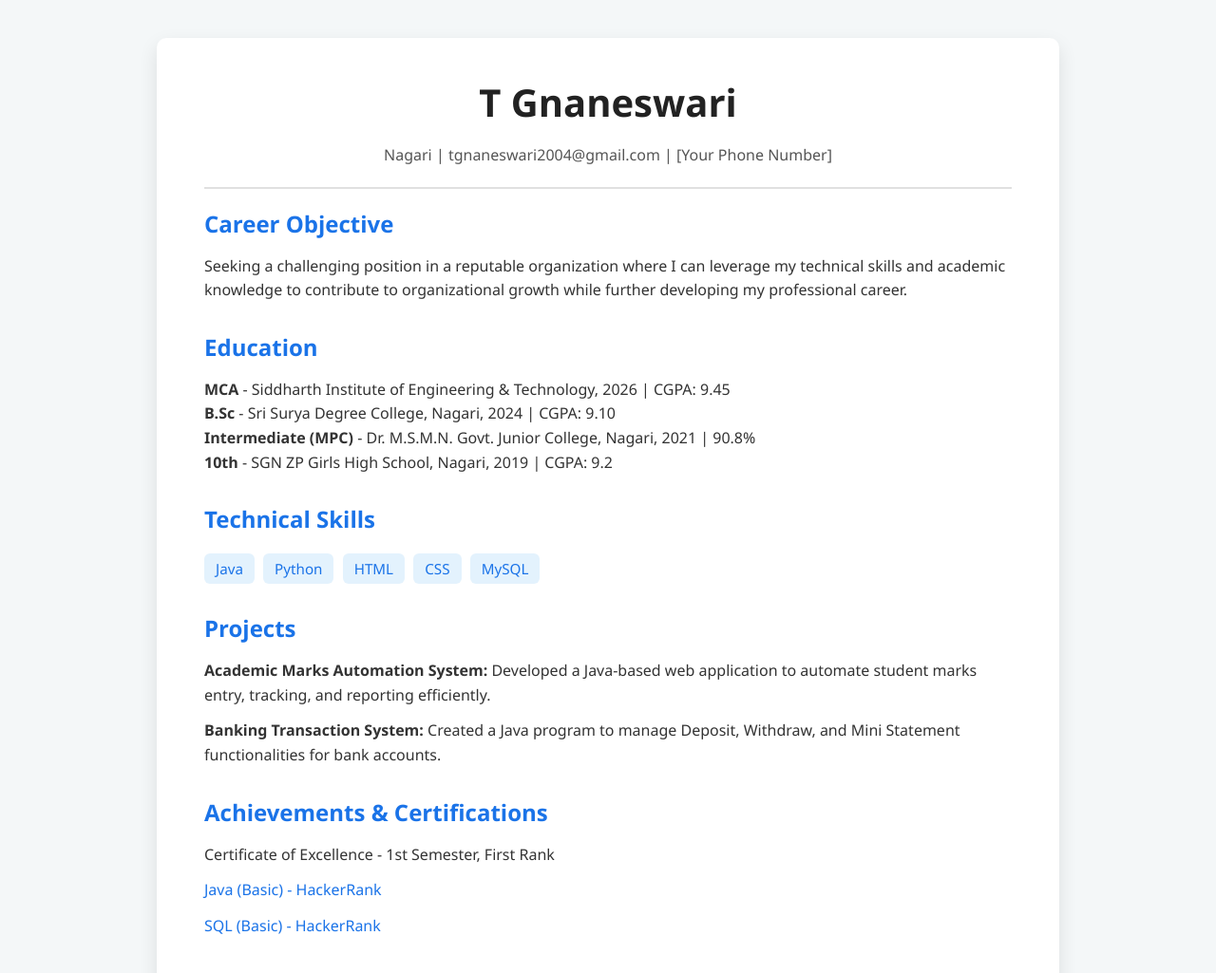
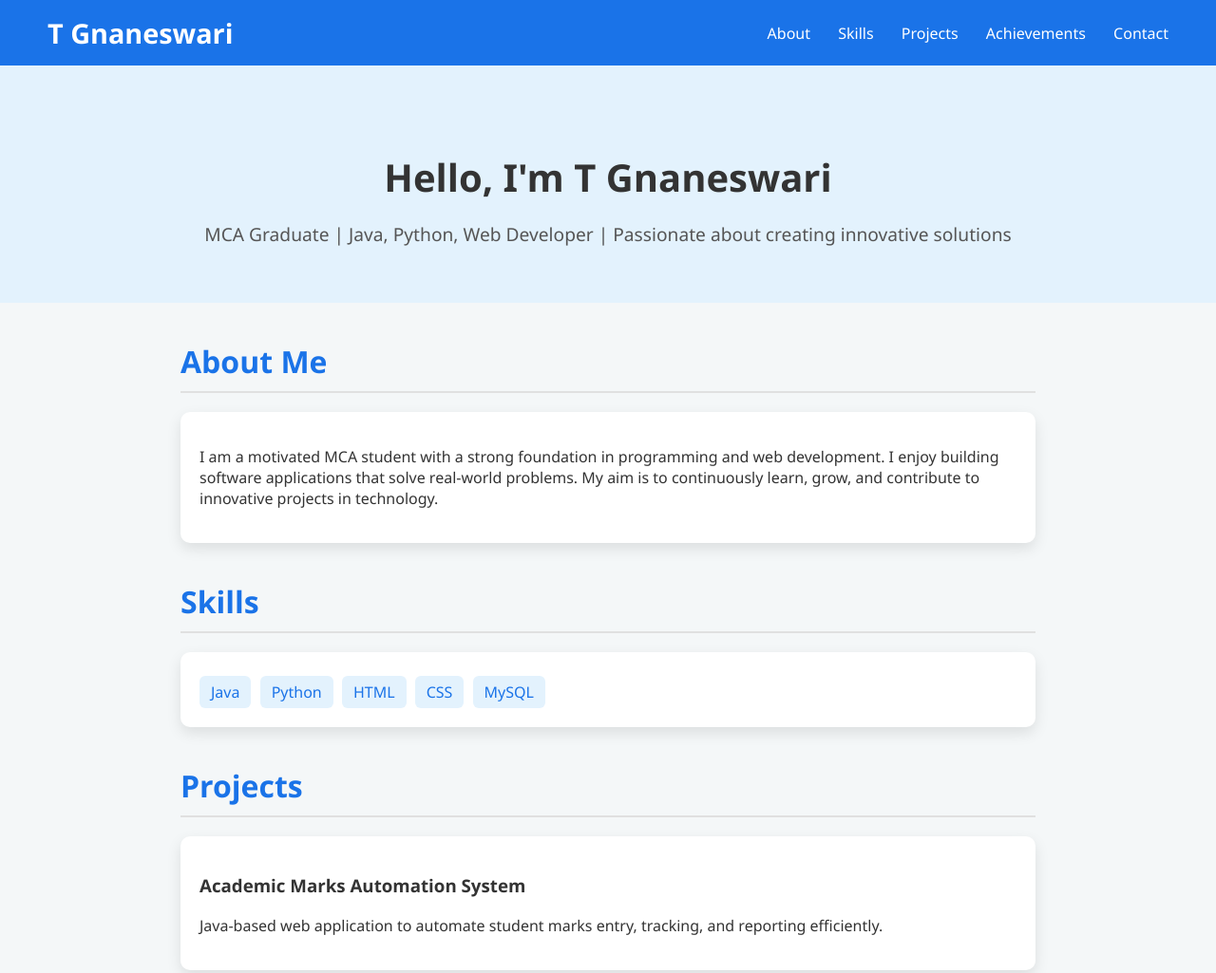
Before and after one commit to Gnaneswari80/Resume-, a plain HTML site: page index.html in a window 1280 px wide. Shown: the top 1025 px of the page at 95% size. Drawn offline with Linux system fonts and the light colour scheme.

Commit message:
Update index.html

```diff
--- a/index.html
+++ b/index.html
@@ -1,75 +1,84 @@
+
      <!DOCTYPE html>
 <html lang="en">
 <head>
     <meta charset="UTF-8">
     <meta name="viewport" content="width=device-width, initial-scale=1.0">
-    <title>T Gnaneswari - Resume</title>
+    <title>T Gnaneswari - Portfolio</title>
     <style>
-        /* Base Styles */
+        /* Base styles */
         body {
+            margin: 0;
             font-family: 'Segoe UI', Tahoma, Geneva, Verdana, sans-serif;
             background-color: #f4f7f8;
-            margin: 0;
-            padding: 0;
             color: #333;
         }
 
-        .container {
-            max-width: 850px;
-            margin: 40px auto;
-            background-color: #fff;
-            padding: 40px 50px;
-            box-shadow: 0 8px 20px rgba(0,0,0,0.1);
-            border-radius: 10px;
+        /* Navbar */
+        nav {
+            background-color: #1a73e8;
+            padding: 15px 50px;
+            display: flex;
+            justify-content: space-between;
+            align-items: center;
+            color: #fff;
+            position: sticky;
+            top: 0;
+            z-index: 1000;
         }
-
-        h1, h2 {
+        nav h1 {
             margin: 0;
-            font-weight: 600;
-            color: #222;
+            font-size: 1.8em;
         }
-
-        h1 {
-            text-align: center;
-            font-size: 2.5em;
-            margin-bottom: 5px;
+        nav a {
+            color: #fff;
+            margin-left: 25px;
+            text-decoration: none;
+            font-weight: 500;
         }
-
-        h2 {
-            font-size: 1.5em;
-            color: #1a73e8;
-            margin-bottom: 15px;
-        }
-
-        hr {
-            border: 0;
-            border-top: 2px solid #e0e0e0;
-            margin: 20px 0;
-        }
-
-        p, li {
-            font-size: 1em;
-            line-height: 1.6;
-        }
-
-        ul {
-            list-style-type: none;
-            padding-left: 0;
-        }
-
-        a {
-            color: #1a73e8;
-            text-decoration: none;
-        }
-
-        a:hover {
+        nav a:hover {
             text-decoration: underline;
         }
 
-        .section {
-            margin-bottom: 30px;
+        /* Header */
+        header {
+            text-align: center;
+            padding: 80px 20px 40px 20px;
+            background-color: #e3f2fd;
+        }
+        header h2 {
+            font-size: 2.5em;
+            margin: 10px 0;
+        }
+        header p {
+            font-size: 1.2em;
+            color: #555;
         }
 
+        /* Sections */
+        section {
+            max-width: 900px;
+            margin: 40px auto;
+            padding: 0 20px;
+        }
+        section h2 {
+            color: #1a73e8;
+            margin-bottom: 20px;
+            font-size: 2em;
+            border-bottom: 2px solid #e0e0e0;
+            padding-bottom: 10px;
+        }
+
+        /* Cards */
+        .card {
+            background-color: #fff;
+            padding: 20px;
+            margin-bottom: 20px;
+            border-radius: 10px;
+            box-shadow: 0 6px 15px rgba(0,0,0,0.1);
+        }
+
+        /* Skills */
         .skills span {
             display: inline-block;
             background-color: #e3f2fd;
@@ -78,86 +87,106 @@
             margin: 5px 5px 0 0;
             border-radius: 6px;
             font-weight: 500;
-            font-size: 0.95em;
         }
 
-        /* Contact Info */
-        .contact-info {
+        /* Footer */
+        footer {
             text-align: center;
-            margin-bottom: 20px;
-            font-size: 1em;
-            color: #555;
-        }
-
-        /* Projects & Achievements */
-        .projects li, .achievements li {
-            margin-bottom: 12px;
+            padding: 20px;
+            background-color: #1a73e8;
+            color: #fff;
         }
 
         /* Responsive */
-        @media (max-width: 600px) {
-            .container {
-                padding: 25px 20px;
+        @media(max-width:600px){
+            nav {
+                flex-direction: column;
             }
-
-            h1 {
-                font-size: 2em;
-            }
-
-            h2 {
-                font-size: 1.3em;
+            nav a {
+                margin: 10px 0 0 0;
             }
         }
     </style>
 </head>
 <body>
-    <div class="container">
+
+    <!-- Navigation -->
+    <nav>
         <h1>T Gnaneswari</h1>
-        <p class="contact-info">Nagari | tgnaneswari2004@gmail.com | [Your Phone Number]</p>
-        <hr>
+        <div>
+            <a href="#about">About</a>
+            <a href="#skills">Skills</a>
+            <a href="#projects">Projects</a>
+            <a href="#achievements">Achievements</a>
+            <a href="#contact">Contact</a>
+        </div>
+    </nav>
 
-        <div class="section">
-            <h2>Career Objective</h2>
-            <p>Seeking a challenging position in a reputable organization where I can leverage my technical skills and academic knowledge to contribute to organizational growth while further developing my professional career.</p>
+    <!-- Header / Hero Section -->
+    <header>
+        <h2>Hello, I'm T Gnaneswari</h2>
+        <p>MCA Graduate | Java, Python, Web Developer | Passionate about creating innovative solutions</p>
+    </header>
+
+    <!-- About Section -->
+    <section id="about">
+        <h2>About Me</h2>
+        <div class="card">
+            <p>I am a motivated MCA student with a strong foundation in programming and web development. I enjoy building software applications that solve real-world problems. My aim is to continuously learn, grow, and contribute to innovative projects in technology.</p>
         </div>
+    </section>
 
-        <div class="section">
-            <h2>Education</h2>
-            <ul>
-                <li><strong>MCA</strong> - Siddharth Institute of Engineering & Technology, 2026 | CGPA: 9.45</li>
-                <li><strong>B.Sc</strong> - Sri Surya Degree College, Nagari, 2024 | CGPA: 9.10</li>
-                <li><strong>Intermediate (MPC)</strong> - Dr. M.S.M.N. Govt. Junior College, Nagari, 2021 | 90.8%</li>
-                <li><strong>10th</strong> - SGN ZP Girls High School, Nagari, 2019 | CGPA: 9.2</li>
-            </ul>
-        </div>
-
-        <div class="section">
-            <h2>Technical Skills</h2>
-            <div class="skills">
+    <!-- Skills Section -->
+    <section id="skills">
+        <h2>Skills</h2>
+        <div class="card skills">
             <span>Java</span>
             <span>Python</span>
             <span>HTML</span>
             <span>CSS</span>
             <span>MySQL</span>
         </div>
+    </section>
+
+    <!-- Projects Section -->
+    <section id="projects">
+        <h2>Projects</h2>
+        <div class="card">
+            <h3>Academic Marks Automation System</h3>
+            <p>Java-based web application to automate student marks entry, tracking, and reporting efficiently.</p>
         </div>
+        <div class="card">
+            <h3>Banking Transaction System</h3>
+            <p>Java program to manage Deposit, Withdraw, and Mini Statement functionalities for bank accounts.</p>
+        </div>
+    </section>
 
-        <div class="section">
-            <h2>Projects</h2>
-            <ul class="projects">
-                <li><strong>Academic Marks Automation System:</strong> Developed a Java-based web application to automate student marks entry, tracking, and reporting efficiently.</li>
-                <li><strong>Banking Transaction System:</strong> Created a Java program to manage Deposit, Withdraw, and Mini Statement functionalities for bank accounts.</li>
-            </ul>
-        </div>
-
-        <div class="section">
+    <!-- Achievements Section -->
+    <section id="achievements">
         <h2>Achievements & Certifications</h2>
-            <ul class="achievements">
+        <div class="card">
+            <ul>
                 <li>Certificate of Excellence - 1st Semester, First Rank</li>
                 <li><a href="https://www.hackerrank.com/certificates/ac276d8177ab" target="_blank">Java (Basic) - HackerRank</a></li>
                 <li><a href="https://www.hackerrank.com/certificates/e2be14414217" target="_blank">SQL (Basic) - HackerRank</a></li>
             </ul>
         </div>
+    </section>
+
+    <!-- Contact Section -->
+    <section id="contact">
+        <h2>Contact Me</h2>
+        <div class="card">
+            <p>Email: <a href="mailto:tgnaneswari2004@gmail.com">tgnaneswari2004@gmail.com</a></p>
+            <p>Location: Nagari, India</p>
+            <p>Phone: [Your Phone Number]</p>
         </div>
+    </section>
+
+    <!-- Footer -->
+    <footer>
+        &copy; 2025 T Gnaneswari | Designed as Personal Portfolio
+    </footer>
+
 </body>
 </html>
```
Lines whose indentation alone changed are shown as unchanged.
